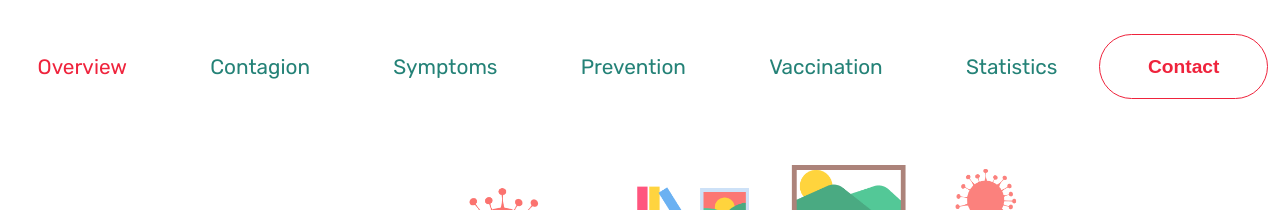
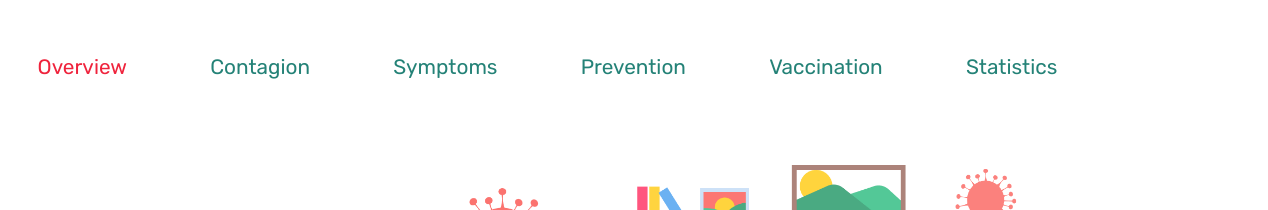
Before and after one commit to sonanshi-0209/covid-19-website, a plain HTML site: page covid-19_tracker/index.html in a window 1280 px wide. Shown: the top 210 px of the page, 260-1528 px from the left, 1268 px wide, since content can reach past the window. Drawn offline with nearby package versions, Linux system fonts and the light colour scheme.

Commit message:
removed contact

```diff
--- a/covid-19_tracker/index.html
+++ b/covid-19_tracker/index.html
@@ -37,7 +37,7 @@
             <li><a href="#solution" id="nav-link">Prevention</a></li>
             <li><a href="https://shambhavirai16.github.io/find-covid-vaccination-centers/index.html" target="blank">Vaccination</a></li>
             <li><a href="https://shambhavirai16.github.io/COVID-19_TRACKER_HTML_CSS_JAVASCRIPT/index.html" target="blank">Statistics</a></li>
-            <li><button>Contact</button></li>
+
           </ul>
         </div>
       </div>
```
